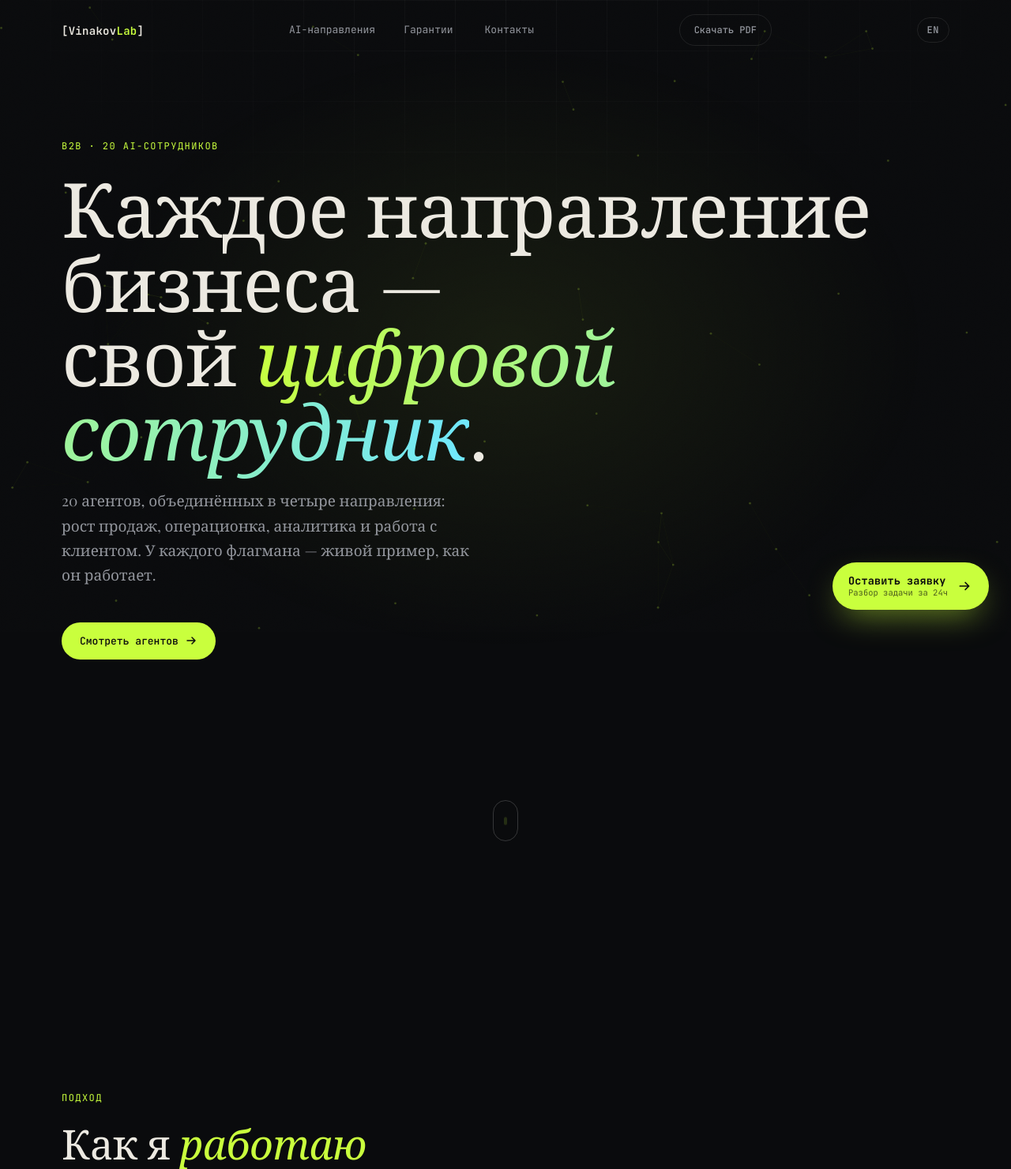
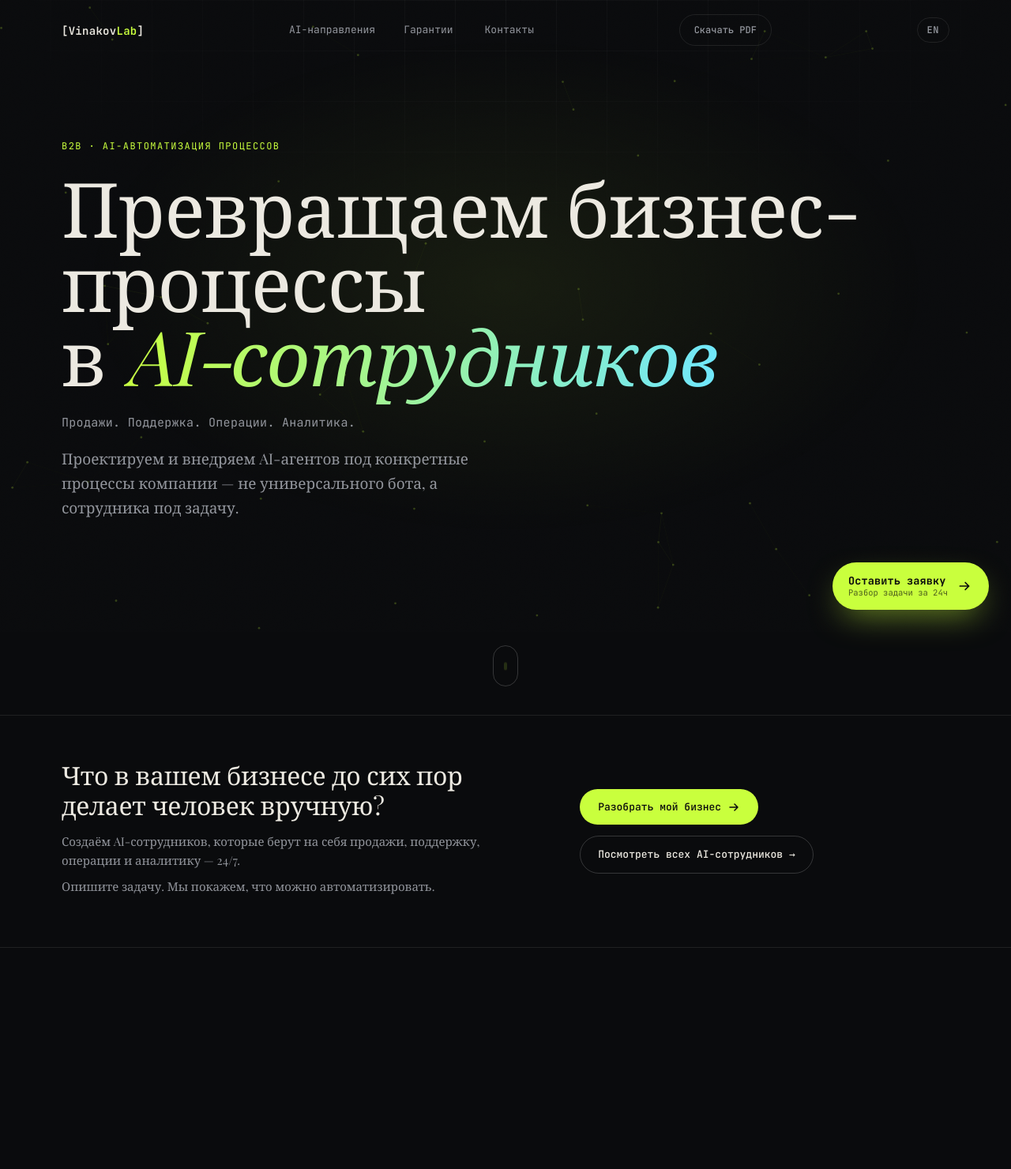
Before and after one commit to Hidan744/111, a web app: file index.html in a window 1280 px wide. Shown: the top 1480 px of the page at 79% size. Run offline with its HTML, style and script files only (its server is not run), Linux system fonts and the light colour scheme; some web fonts are replaced.

Commit message:
Redesign homepage hero around AI-employees positioning
New brand-statement headline ("business processes into AI
employees") plus a hero-support block that asks what's still done
by hand, with two CTAs: open the lead form directly, or jump to
the AI-directions grid.

Co-Authored-By: Claude Sonnet 5 <noreply@anthropic.com>
Claude-Session: https://claude.ai/code/session_01EB6pWiXLJfp4Y9Noxy6nWn

```diff
--- a/css/agents.css
+++ b/css/agents.css
@@ -24,6 +24,27 @@
 @media (max-width: 900px) {
   .cap-grid--3 { grid-template-columns: 1fr; }
 }
+
+/* ---- hero tagline + hero-support block ---- */
+.hero-tagline {
+  font-family: var(--mono);
+  font-size: 15px;
+  color: var(--text-dim);
+  letter-spacing: 0.02em;
+  margin: 22px 0 18px;
+}
+.hero-support {
+  position: relative;
+  z-index: 1;
+  border-top: 1px solid var(--border);
+  border-bottom: 1px solid var(--border);
+  padding: 56px 0;
+}
+.hero-support-inner { display: grid; grid-template-columns: 1.3fr 1fr; gap: 48px; align-items: center; }
+.hero-support-inner h2 { font-size: 32px; line-height: 1.2; margin-bottom: 14px; font-family: var(--serif); font-weight: 400; }
+.hero-support-inner p { font-size: 15px; color: var(--text-dim); line-height: 1.65; margin-bottom: 8px; }
+.hero-support-cta { display: flex; flex-direction: column; align-items: flex-start; gap: 14px; }
+@media (max-width: 900px) { .hero-support-inner { grid-template-columns: 1fr; } }
 
 /* ---- category links in the header nav ---- */
 .nav-pills { display: flex; align-items: center; gap: 28px; flex-wrap: wrap; }
--- a/index.html
+++ b/index.html
@@ -25,7 +25,7 @@
 <link href="https://fonts.googleapis.com/css2?family=Playfair+Display:ital,wght@0,400;0,500;0,600;0,700;0,800;0,900;1,400;1,500;1,600;1,700&family=JetBrains+Mono:wght@400;500;600;700&display=swap" rel="stylesheet">
 
 <link rel="stylesheet" href="css/style.css?v=15">
-<link rel="stylesheet" href="css/agents.css?v=11">
+<link rel="stylesheet" href="css/agents.css?v=12">
 
 <link rel="icon" href="/favicon.ico" sizes="any">
 <link rel="icon" type="image/png" sizes="32x32" href="icons/icon-32.png">
@@ -82,27 +82,38 @@
     <div class="hero-grid-overlay" aria-hidden="true"></div>
     <div class="wrap agents-hero-inner">
       <p class="eyebrow reveal">
-        <span class="eyebrow-tag">B2B · 20 AI-СОТРУДНИКОВ</span>
+        <span class="eyebrow-tag">B2B · AI-АВТОМАТИЗАЦИЯ ПРОЦЕССОВ</span>
       </p>
       <h1 class="hero-title reveal agents-hero-title">
-        Каждое направление бизнеса —<br>свой <em>цифровой сотрудник</em>.
+        Превращаем бизнес-процессы<br>в <em>AI-сотрудников</em>
       </h1>
+      <p class="hero-tagline reveal">Продажи. Поддержка. Операции. Аналитика.</p>
       <p class="hero-sub reveal">
-        20 агентов, объединённых в четыре направления: рост продаж, операционка, аналитика
-        и работа с клиентом. У каждого флагмана — живой пример, как он работает.
+        Проектируем и внедряем AI-агентов под конкретные процессы компании — не универсального бота, а сотрудника под задачу.
       </p>
-
-      <div class="hero-actions reveal">
-        <a href="#cats" class="btn btn-primary">
-          <span>Смотреть агентов</span>
-          <svg width="16" height="16" viewBox="0 0 16 16" fill="none"><path d="M3 8h10M9 4l4 4-4 4" stroke="currentColor" stroke-width="1.5" stroke-linecap="round" stroke-linejoin="round"/></svg>
-        </a>
-      </div>
     </div>
 
     <a href="#cats" class="scroll-hint" aria-label="Пролистать вниз">
       <span></span>
     </a>
+  </section>
+
+  <!-- ================= HERO SUPPORT ================= -->
+  <section class="hero-support">
+    <div class="wrap hero-support-inner">
+      <div>
+        <h2 class="reveal">Что в вашем бизнесе до сих пор делает человек вручную?</h2>
+        <p class="reveal">Создаём AI-сотрудников, которые берут на себя продажи, поддержку, операции и аналитику — 24/7.</p>
+        <p class="reveal">Опишите задачу. Мы покажем, что можно автоматизировать.</p>
+      </div>
+      <div class="hero-support-cta reveal">
+        <button type="button" class="btn btn-primary" data-lead-open>
+          <span>Разобрать мой бизнес</span>
+          <svg width="16" height="16" viewBox="0 0 16 16" fill="none"><path d="M3 8h10M9 4l4 4-4 4" stroke="currentColor" stroke-width="1.5" stroke-linecap="round" stroke-linejoin="round"/></svg>
+        </button>
+        <a href="#cats" class="btn btn-outline">Посмотреть всех AI-сотрудников →</a>
+      </div>
+    </div>
   </section>
 
   <!-- ================= APPROACH ================= -->
@@ -525,6 +536,6 @@
   </div>
 </footer>
 
-<script src="js/main.js?v=11"></script>
+<script src="js/main.js?v=12"></script>
 </body>
 </html>
--- a/js/main.js
+++ b/js/main.js
@@ -494,6 +494,9 @@
     }
 
     fab.addEventListener("click", () => openModal(fab));
+    document.querySelectorAll("[data-lead-open]").forEach((el) => {
+      el.addEventListener("click", (e) => { e.preventDefault(); openModal(el); });
+    });
     closeBtn.addEventListener("click", closeModal);
     overlay.addEventListener("click", (e) => { if (e.target === overlay) closeModal(); });
     document.addEventListener("keydown", (e) => {
```
Also changed, not shown: index-en.html (+24 -13 lines).
